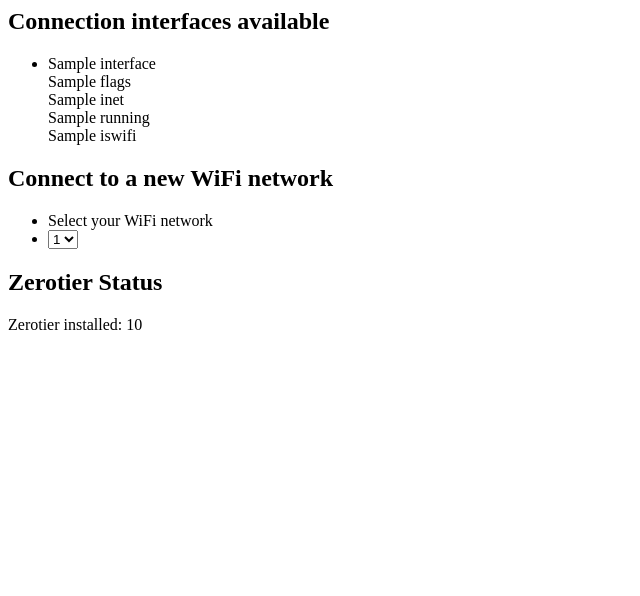
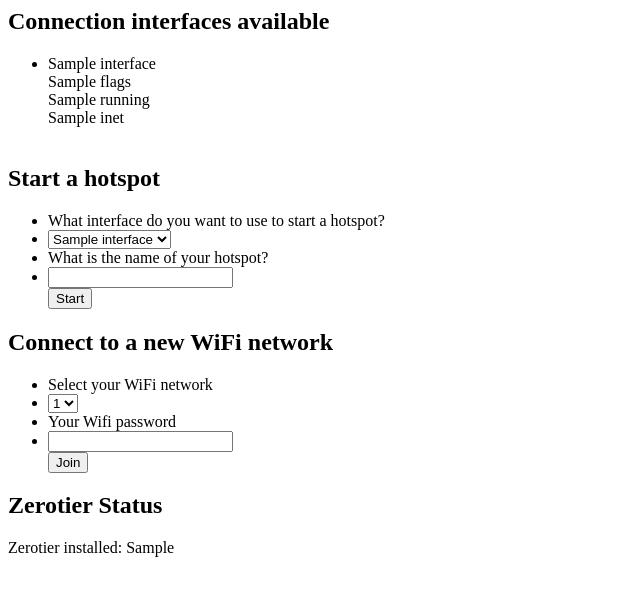
Before and after one commit to LaboratoryForPlayfulComputation/FireFiConfig, a Flask app: template fast-app/templates/index.html in a window 1280 px wide. Shown: the top 596 px of the page, without its empty margins (0-640 px from the left). Run offline with Flask 2, Linux system fonts and the light colour scheme; the template is opened without the code that fills it: most values are stand-ins (such as "Sample title", 1, 10 or a date in 2020).

Commit message:
base index page done, base configuration files entered but untested

```diff
--- a/fast-app/templates/index.html
+++ b/fast-app/templates/index.html
@@ -5,23 +5,46 @@
     <link href="{{ url_for('static', path='/styles.css') }}" rel="stylesheet">
 </head>
 <body>
+
   <div>
   <h2> Connection interfaces available </h2>
     <ul>
 
-        {% for connection in connections %}
+        {% for connection in connections_array %}
         <li class="connection-interface">
-              {{ connection.interface }} </br>
-              {{ connection.flags }} </br>
-              {{ connection.inet }} </br>
-              {{ connection.running }} </br>
-              {{ connection.iswifi }} </br>
+              {{ connection['interface'] }} </br>
+              {{ connection['flags'] }} </br>
+              {{ connection['running'] }} </br>
+              {{ connection['inet'] }} </br>
+              {{ connection['is_wifi'] }} </br>
+
         </li>
         {% endfor %}
     </ul>
   </div>
   <div>
+    <h2>Start a hotspot</h2>
+    <form id="start-hotspot" action="{{ url_for('start_hotspot')}}" method=post>
+    <ul>
+        <li><label for="interface">What interface do you want to use to start a hotspot?</label></li>
+
+        <li class="wifiNetwork">
+          <select id="interface" name="interface">
+            {% for connection in connections_array %}
+
+              <option value="{{ connection['interface'] }}">{{ connection['interface'] }}</option>
+            {% endfor %}
+          </select>
+        </li>
+        <li><label for="hotspot_name">What is the name of your hotspot?</label></li>
+        <li><input id="hotspot_name" name="hotspot_name"></li>
+        <button type="submit" class="btn btn-primary hotspot-start-button" form="start-hotspot" id="start-hotspot-btn">Start</button>
+    </ul>
+    </form>
+  </div>
+  <div>
     <h2> Connect to a new WiFi network </h2>
+    <form id="join-network" action="{{ url_for('save_credentials')}}" method=post>
     <ul>
         <li><label for="ssid">Select your WiFi network</label></li>
 
@@ -32,10 +55,14 @@
             {% endfor %}
           </select>
         </li>
+        <li><label for="wifi_key">Your Wifi password</label></li>
+        <li><input id="wifi_key" name="wifi_key" type="password"></li>
+        <button type="submit" class="btn btn-primary wifi-connect-button" form="join-network" id="join-network-btn">Join</button>
     </ul>
+    </form>
   </div>
   <div>
       <h2>Zerotier Status</h2>
-      <p>Zerotier installed: {{zerotier-exists}}</p>
+      <p>Zerotier installed: {{zerotier_exists}}</p>
   </div>
 </body>
```
Also changed, not shown: fast-app/main.py (+52 -10 lines), 5 other files.
